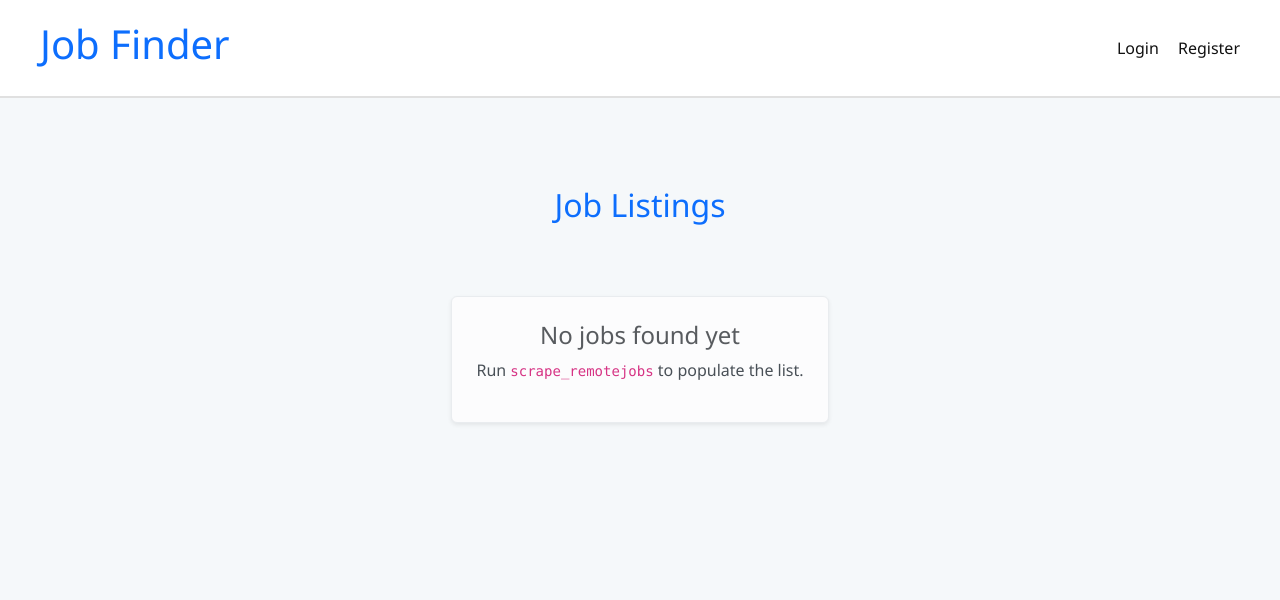
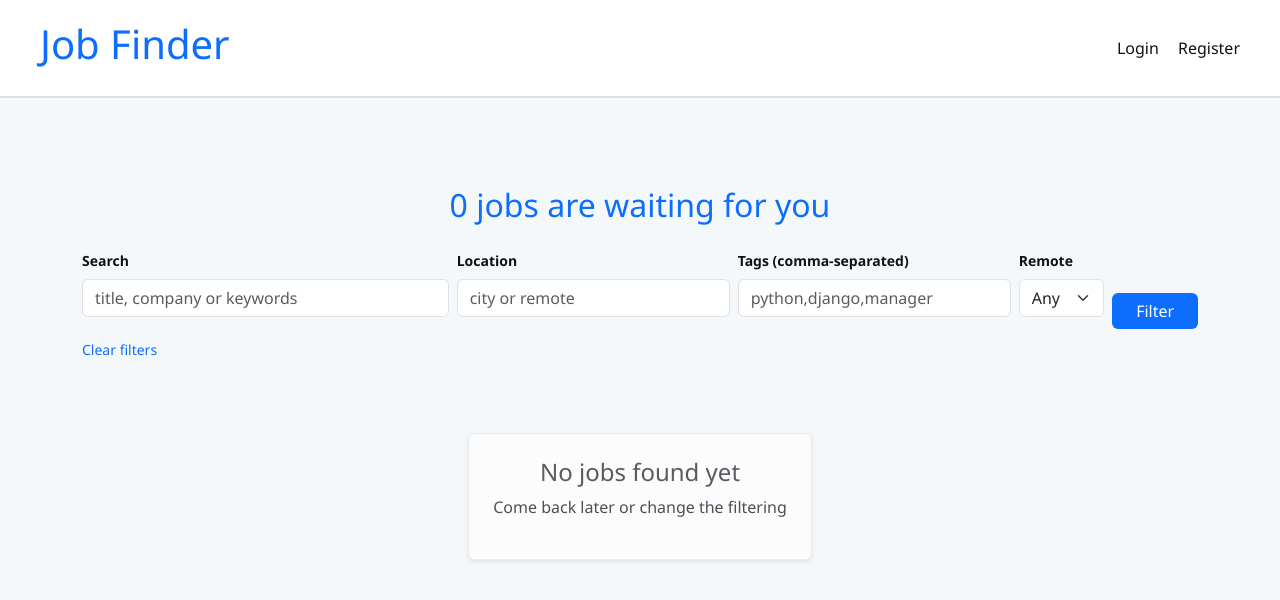
Before and after one commit to Czerw0/JobFinder, a Django app: page /jobs/ in a window 1280 px wide. Shown: the top 600 px of the page. Run offline with Django 5.2, Linux system fonts and the light colour scheme; data that the repository does not hold is empty.

Commit message:
filtering reworked

```diff
--- a/jobfinder/templates/jobfinder/job_list.html
+++ b/jobfinder/templates/jobfinder/job_list.html
@@ -1,7 +1,41 @@
 {% extends "base.html" %}
 {% block content %}
 <div class="container my-5">
-    <h2 class="mb-4 text-center">Job Listings</h2>
+    <h2 class="mb-4 text-center">{{ jobs.count }} jobs are waiting for you</h2>
+
+    <!-- Filter form -->
+    <form method="get" class="row gy-2 gx-2 align-items-end mb-4">
+        <div class="col-12 col-md-4">
+            <label class="form-label small">Search</label>
+            <input name="q" type="text" class="form-control" placeholder="title, company or keywords"
+                   value="{{ filter_params.q}}">
+        </div>
+        <div class="col-12 col-md-3">
+            <label class="form-label small">Location</label>
+            <input name="location" type="text" class="form-control" placeholder="city or remote"
+                   value="{{ filter_params.location }}">
+        </div>
+        <div class="col-12 col-md-3">
+            <label class="form-label small">Tags (comma-separated)</label>
+            <input name="tags" type="text" class="form-control" placeholder="python,django,manager"
+                   value="{{ filter_params.tags }}">
+        </div>
+        <div class="col-9 col-md-1">
+            <label class="form-label small">Remote</label>
+            <select name="remote" class="form-select">
+                <option value="" {% if not filter_params.remote %}selected{% endif %}>Any</option>
+                <option value="remote" {% if filter_params.remote == 'remote' %}selected{% endif %}>Remote only</option>
+                <option value="onsite" {% if filter_params.remote == 'onsite' %}selected{% endif %}>Onsite only</option>
+            </select>
+        </div>
+        <div class="col-3 col-md-1">
+            <button type="submit" class="btn btn-primary w-100">Filter</button>
+        </div>
+        <div class="col-12">
+            <a href="{{ request.path }}" class="small">Clear filters</a>
+        </div>
+    </form>
+
     {% if jobs %}
         <div class="row row-cols-1 row-cols-md-2 row-cols-lg-3 g-4">
             {% for job in jobs %}
@@ -20,8 +54,8 @@
 
                         {% if job.attributes %}
                             <div class="mb-3">
-                                {% for tag in job.attributes.all %}
-                                    <span class="badge bg-light text-dark me-1">{{ tag }}</span>
+                                {% for tag in job.attributes %}
+                                    <span class="badge bg-light text-dark me-2">{{ tag }}</span>
                                 {% endfor %}
                             </div>
                         {% endif %}
@@ -44,7 +78,7 @@
         <div class="text-center py-5">
             <div class="alert alert-light shadow-sm d-inline-block p-4">
                 <h4 class="text-muted">No jobs found yet </h4>
-                <p>Run <code>scrape_remotejobs</code> to populate the list.</p>
+                <p>Come back later or change the filtering</p>
             </div>
         </div>
     {% endif %}
--- a/jobfinder/views.py
+++ b/jobfinder/views.py
@@ -5,6 +5,7 @@ from django.core.management import call_command
 from django.utils import timezone
 from datetime import timedelta
 import threading
+from django.db.models import Q
 
 from .models import Job
 from .match_jobs import match_jobs_to_cv
@@ -56,8 +57,61 @@ def job_list(request):
     archiver_thread.start()
     archiver_thread.join()
 
-    jobs = Job.objects.filter(status=Job.STATUS_ACTIVE).order_by('-date_last_seen')
-    return render(request, 'jobfinder/job_list.html', {'jobs': jobs})
+    # Build base queryset
+    queryset = Job.objects.filter(status=Job.STATUS_ACTIVE)
+
+    # --- Filtering parameters ---
+    # Simple text search over title/company/description
+    q = request.GET.get('q', '').strip()
+    if q:
+        queryset = queryset.filter(
+            Q(title__icontains=q)
+        )
+
+    # Location filter (partial match)
+    location = request.GET.get('location', '').strip().lower()
+    if location:
+        queryset = queryset.filter(location__icontains=location)
+
+    # Tags (attributes) filter - allow ?tag=python&tag=django or ?tags=python,django
+    tags = []
+    # multiple repeated params: ?tag=python&tag=django
+    tags += request.GET.getlist('tag')
+    # comma-separated param: ?tags=python,django
+    tags_param = request.GET.get('tags', '')
+    if tags_param:
+        tags += [t.strip() for t in tags_param.split(',') if t.strip()]
+
+    if tags:
+        tags_q = Q()
+        for t in tags:
+            # attributes is stored as a JSON list; use contains to find element
+            tags_q |= Q(attributes__contains=[t])
+        queryset = queryset.filter(tags_q)
+
+    # Remote filter: ?remote=remote  (only remote), ?remote=onsite (exclude remote)
+    remote = request.GET.get('remote', '').strip().lower()
+    if remote in ('1', 'true', 'yes', 'remote', 'only'):
+        queryset = queryset.filter(
+            Q(location__icontains='remote') | Q(attributes__contains=['remote'])
+        )
+    elif remote in ('0', 'false', 'no', 'onsite'):
+        queryset = queryset.exclude(
+            Q(location__icontains='remote') | Q(attributes__contains=['remote'])
+        )
+
+    # Final ordering
+    jobs = queryset.order_by('-date_last_seen')
+
+    # Pass current filter params to template for pre-filling the form
+    filter_params = {
+        'q': q,
+        'location': location,
+        'tags': ",".join(tags),
+        'remote': remote,
+    }
+
+    return render(request, 'jobfinder/job_list.html', {'jobs': jobs, 'filter_params': filter_params})
 
 
 # MATCHING – JSON API
@@ -107,6 +161,23 @@ def match_jobs_view(request, cv_id):
 
     return render(request, "jobfinder/match_results.html", {
         "cv": cv,
-        "results": results,   # ✅ matches template
+        "results": results,   # matches template
         "top": top_n
     })
+
+
+def filter(request, cv_id):
+    """
+    View showing jobs that match a given CV.
+    """
+
+    cv = get_object_or_404(CV, id=cv_id)
+    results = match_jobs_to_cv(cv.id, top_n=1000)  # get all matches
+
+    matched_job_ids = [r["job"].id for r in results]
+    jobs = Job.objects.filter(id__in=matched_job_ids, status=Job.STATUS_ACTIVE)
+
+    return render(request, 'jobfinder/job_list.html', {
+        'jobs': jobs,
+        'filter_cv': cv
+    })
```
Also changed, not shown: jobfinder/match_jobs.py (+18 -5 lines).
